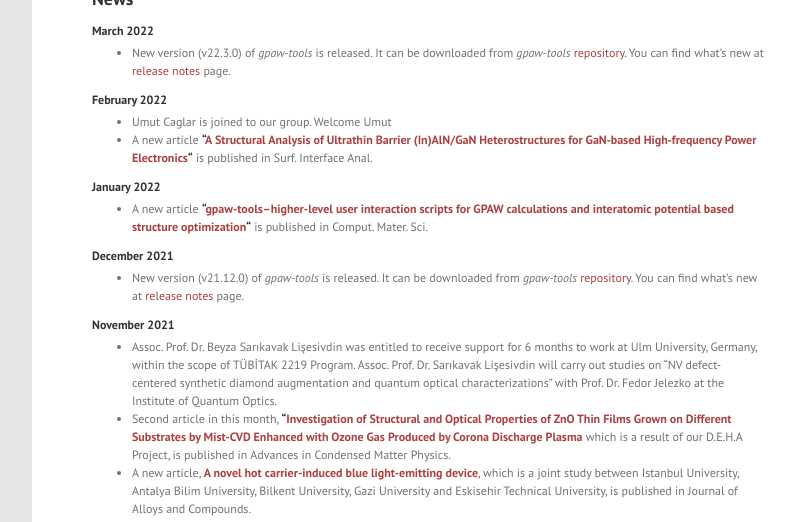
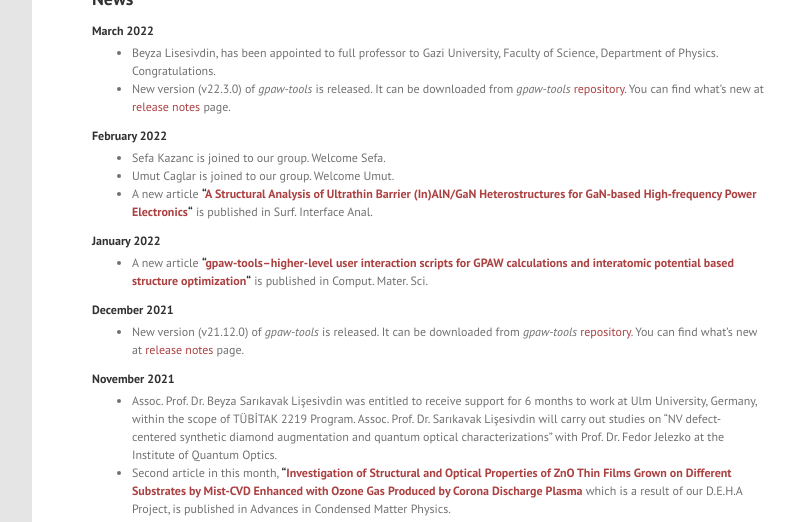
Before and after one commit to lrgresearch/oldwebsite, a Jekyll site: the page built from index.md, in a window 1280 px wide and 900 px high, cut to the strip 378-900 px from the top of the window. Shown: the whole strip, without its empty margins (184-979 px from the left). Built offline with Jekyll 4.4.1, drawn with Linux system fonts in a browser that asks for light colours; the list of posts is cut into pages by our own code.

Commit message:
Update index.md

```diff
--- a/index.md
+++ b/index.md
@@ -7,11 +7,13 @@ layout: page
 
 #### March 2022
 
+* Beyza Lisesivdin, has been appointed to full professor to Gazi University, Faculty of Science, Department of Physics. Congratulations.
 * New version (v22.3.0) of *gpaw-tools* is released. It can be downloaded from *gpaw-tools* [repository](https://github.com/lrgresearch/gpaw-tools). You can find what's new at [release notes](https://www.lrgresearch.org/gpaw-tools/releasenotes/#version-2230) page.
 
 #### February 2022
 
-* Umut Caglar is joined to our group. Welcome Umut
+* Sefa Kazanc is joined to our group. Welcome Sefa.
+* Umut Caglar is joined to our group. Welcome Umut.
 * A new article **"[A Structural Analysis of Ultrathin Barrier (In)AlN/GaN Heterostructures for GaN‐based High‐frequency Power Electronics](https://doi.org/10.1002/sia.7067)"** is published in Surf. Interface Anal.
 
 #### January 2022
```
